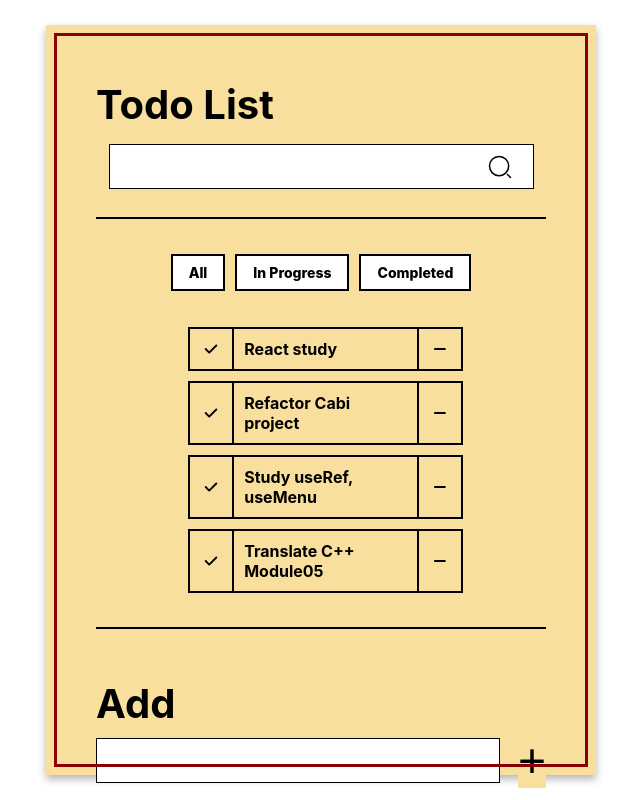
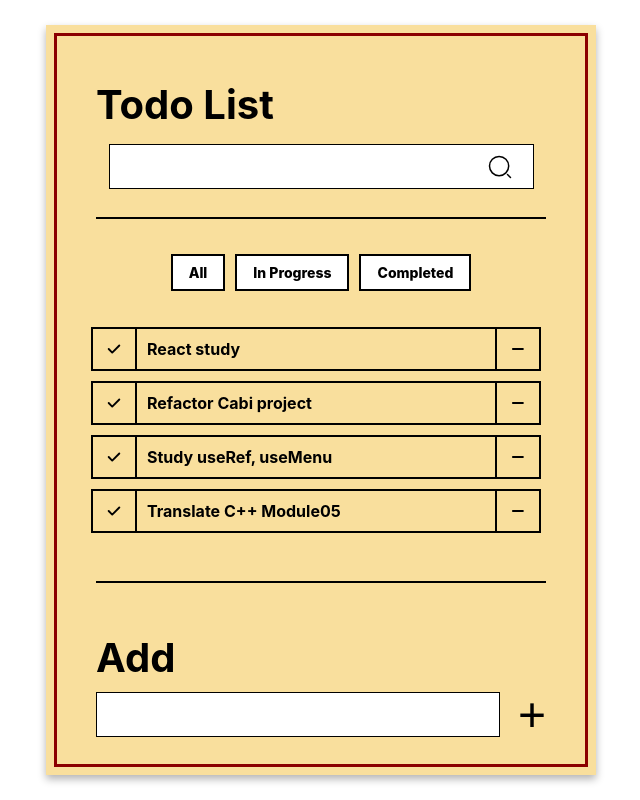
Before and after one commit to gykoh42/TodoList, a React (Create React App) app: page / in a window 1280 px wide. Shown: the whole page, without its empty margins (319-959 px from the left). Built offline with nearby package versions, Linux system fonts and the light colour scheme.

Commit message:
feat: TodoList 에 css 속성 추가

```diff
--- a/src/TodoList.js
+++ b/src/TodoList.js
@@ -1,21 +1,27 @@
+import React from "react";
+import styled from "styled-components";
 import TodoItem from "./TodoItem";
 
 const TodoList = ({ todos, removeTodo, toggleCompleted }) => {
   return (
-    <ul>
-      {todos.map((todo, idx) => {
-        return (
-          <TodoItem
-            key={idx}
-            id={idx}
-            todo={todo}
-            removeTodo={removeTodo}
-            toggleCompleted={toggleCompleted}
-          />
-        );
-      })}
-    </ul>
+    <TodoListStyled>
+      {todos.map((todo, index) => (
+        <TodoItem
+          key={index}
+          id={index}
+          todo={todo}
+          removeTodo={removeTodo}
+          toggleCompleted={toggleCompleted}
+        />
+      ))}
+    </TodoListStyled>
   );
 };
 
+const TodoListStyled = styled.ul`
+  width: 100%;
+  list-style: none;
+  margin-bottom: 30px;
+`;
+
 export default TodoList;
```
